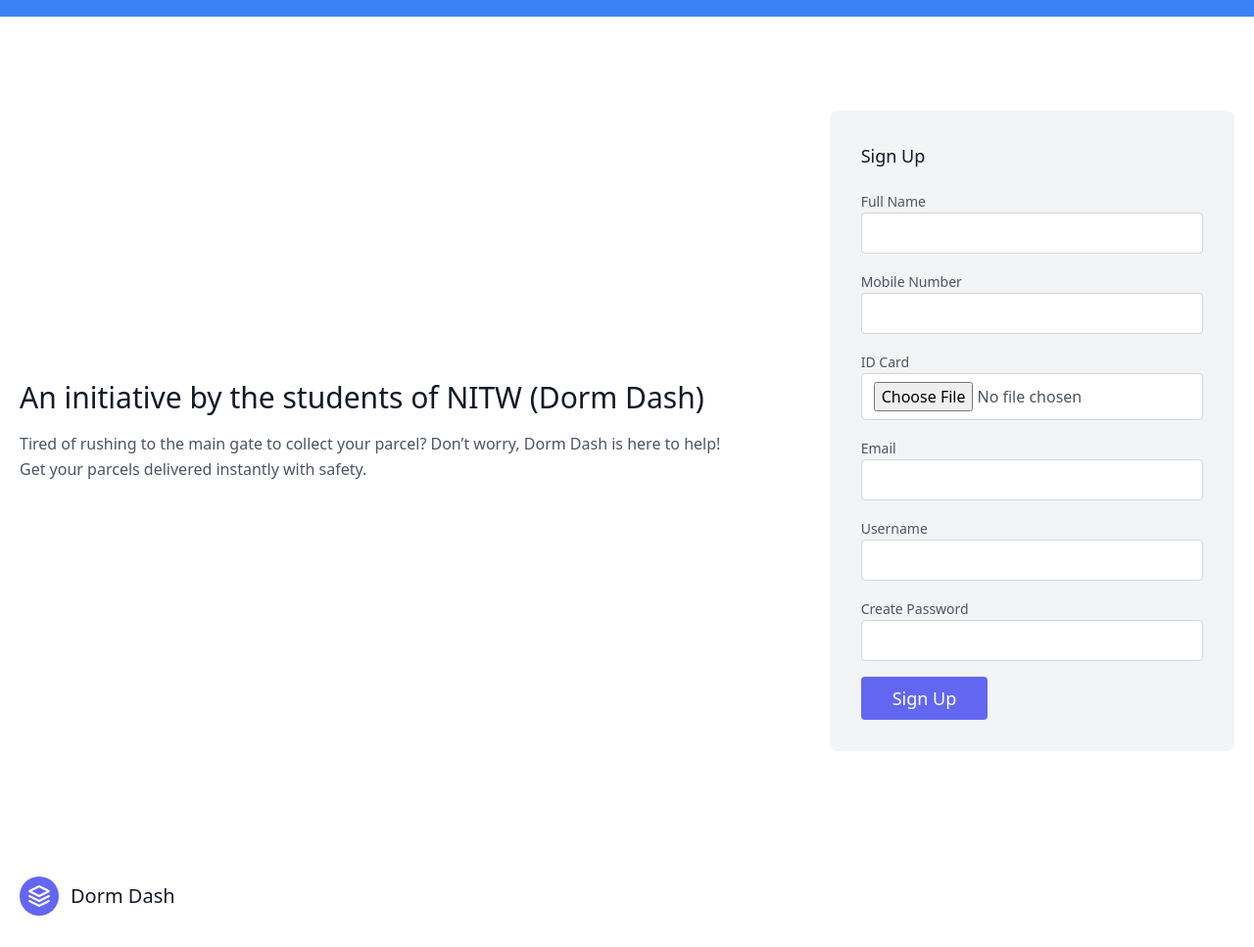
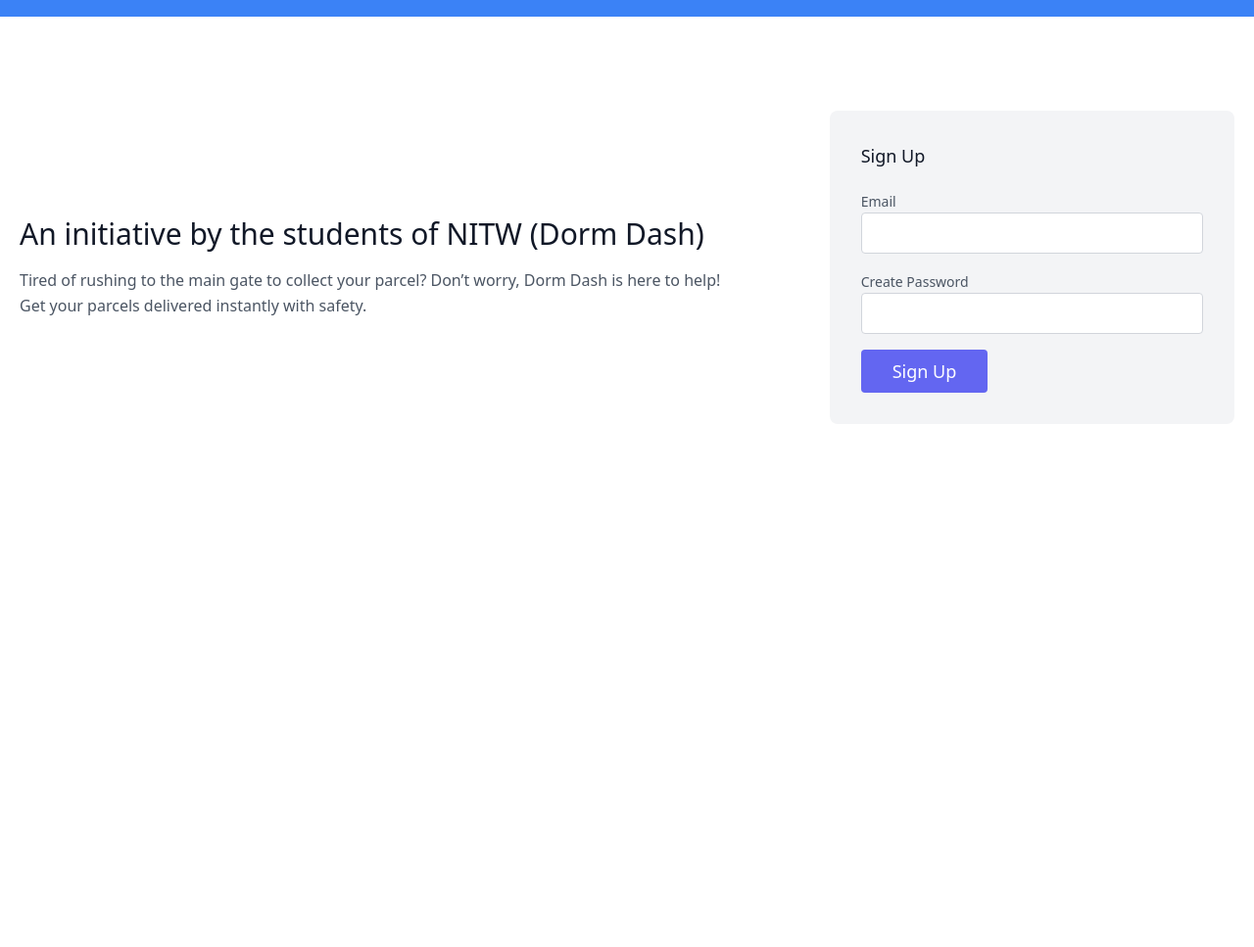
Before and after one commit to gp24ecb1a11/signup, a plain HTML site: page index.html in a window 1280 px wide. Shown: the part 63-1030 px from the top of the page at 98% size. After the commit the page ends 800 px from the top, so only its background shows below. Drawn offline with nearby package versions, Linux system fonts and the light colour scheme.

Commit message:
Update index.html

```diff
--- a/index.html
+++ b/index.html
@@ -4,7 +4,6 @@
     <meta charset="UTF-8">
     <meta name="viewport" content="width=device-width, initial-scale=1.0">
     <link href="https://unpkg.com/tailwindcss@^2/dist/tailwind.min.css" rel="stylesheet">
-    <script src="signup.js" defer></script>
     <title>Sign Up - Dorm Dash</title>
 </head>
 <body>
@@ -47,28 +46,8 @@
                 <h2 class="text-gray-900 text-lg font-medium title-font mb-5">Sign Up</h2>
                 <form id="signup-form">
                     <div class="mb-4">
-                        <label for="full-name" class="text-sm text-gray-600">Full Name</label>
-                        <input type="text" id="full-name" name="full-name" class="w-full bg-white rounded border border-gray-300 py-2 px-3">
-                    </div>
-
-                    <div class="mb-4">
-                        <label for="mobile-number" class="text-sm text-gray-600">Mobile Number</label>
-                        <input type="text" id="mobile-number" name="mobile-number" class="w-full bg-white rounded border border-gray-300 py-2 px-3">
-                    </div>
-
-                    <div class="mb-4">
-                        <label for="id-card" class="text-sm text-gray-600">ID Card</label>
-                        <input type="file" id="id-card" name="id-card" accept="image/*" class="w-full bg-white rounded border border-gray-300 py-2 px-3">
-                    </div>
-
-                    <div class="mb-4">
                         <label for="email" class="text-sm text-gray-600">Email</label>
                         <input type="email" id="email" name="email" class="w-full bg-white rounded border border-gray-300 py-2 px-3">
-                    </div>
-
-                    <div class="mb-4">
-                        <label for="username" class="text-sm text-gray-600">Username</label>
-                        <input type="text" id="username" name="username" class="w-full bg-white rounded border border-gray-300 py-2 px-3">
                     </div>
 
                     <div class="mb-4">
@@ -82,16 +61,11 @@
         </div>
     </section>
 
-    <!-- Footer -->
-    <footer class="text-gray-600 body-font">
-        <div class="container px-5 py-8 mx-auto flex items-center sm:flex-row flex-col">
-            <a class="flex title-font font-medium items-center md:justify-start justify-center text-gray-900">
-                <svg xmlns="http://www.w3.org/2000/svg" fill="none" stroke="currentColor" stroke-linecap="round" stroke-linejoin="round" stroke-width="2" class="w-10 h-10 text-white p-2 bg-indigo-500 rounded-full" viewBox="0 0 24 24">
-                    <path d="M12 2L2 7l10 5 10-5-10-5zM2 17l10 5 10-5M2 12l10 5 10-5"></path>
-                </svg>
-                <span class="ml-3 text-xl">Dorm Dash</span>
-            </a>
-        </div>
-    </footer>
+    <!-- Firebase SDK -->
+    <script src="https://www.gstatic.com/firebasejs/10.7.1/firebase-app.js"></script>
+    <script src="https://www.gstatic.com/firebasejs/10.7.1/firebase-auth.js"></script>
+
+    <!-- Signup Script -->
+    <script src="signup.js"></script>
 </body>
 </html>
```
